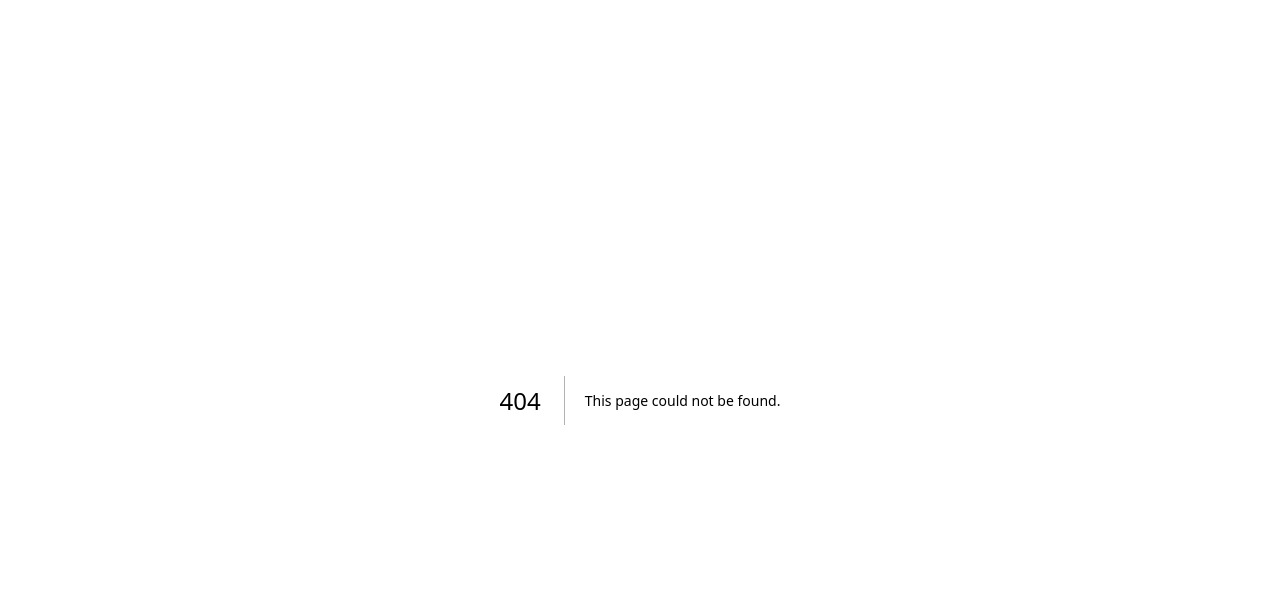
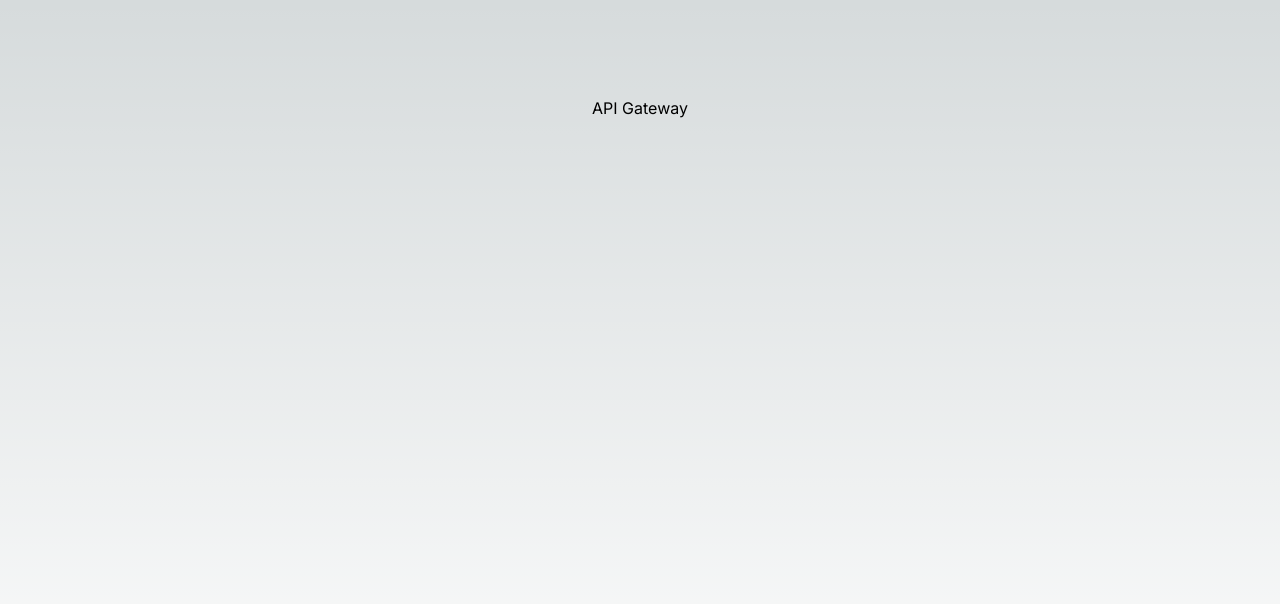
Before and after one commit to ryanpunwasi/aws-practice, a Next.js app: page /api-gateway in a window 1280 px wide. Before the commit this address had no page. Shown: the top 604 px of the page. Built offline with nearby package versions, Linux system fonts and the light colour scheme.

Commit message:
Add initial page for API Gateway

```diff
--- /dev/null
+++ b/src/app/api-gateway/page.tsx
@@ -0,0 +1,7 @@
+export default async function Home() {
+  return (
+    <main className="flex min-h-screen flex-col items-center justify-between p-24">
+      <p>API Gateway</p>
+    </main>
+  );
+}
```
